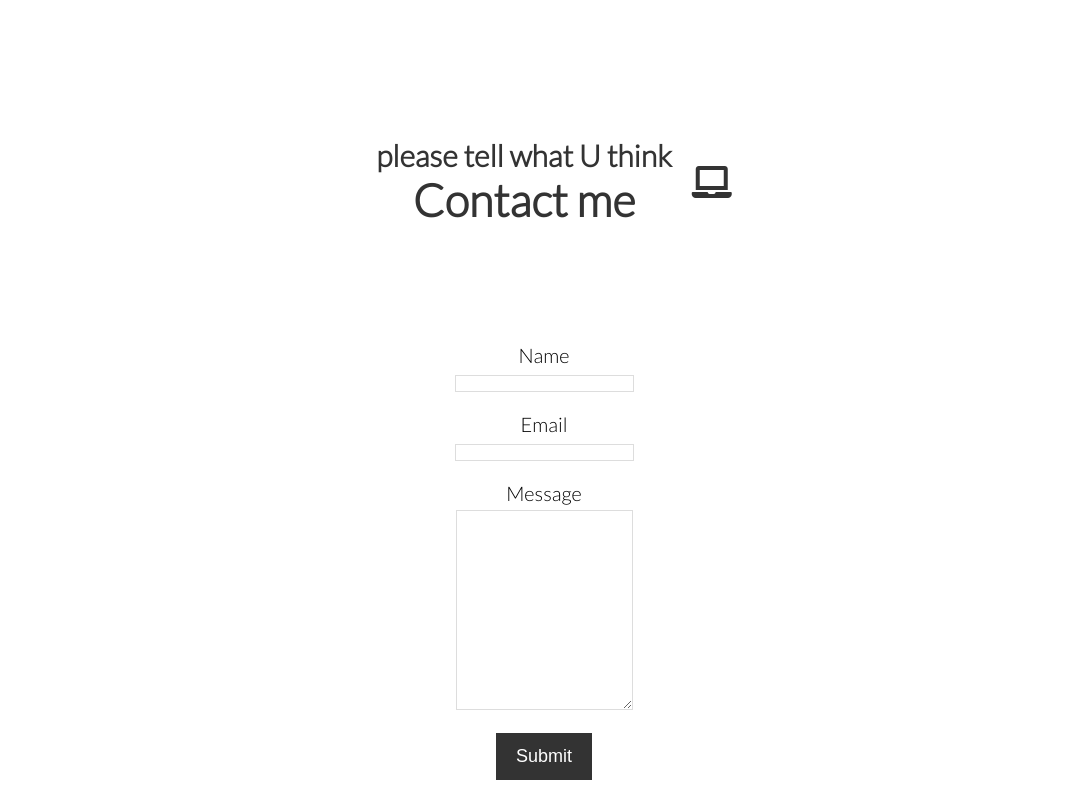
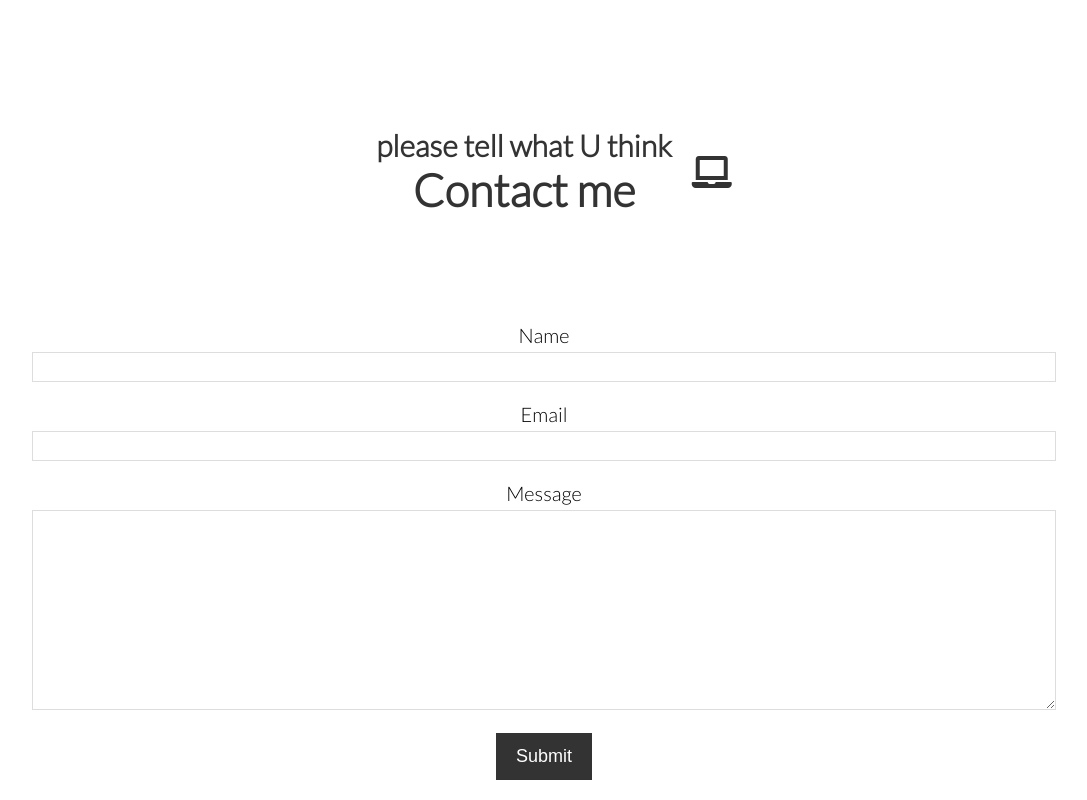
Before and after one commit to danah2139/portfolio, a plain HTML site: page index.html in a window 1280 px wide. Shown: the part 2400-3200 px from the top of the page, without its empty margins (96-1183 px from the left). Drawn offline with Linux system fonts and the light colour scheme.

Commit message:
change width

```diff
--- a/css/style.css
+++ b/css/style.css
@@ -207,7 +207,7 @@ a {
 }
 
 form {
-	width: 100%;
+	width: 80vw;
 	display: flex;
 	flex-direction: column;
 	align-items: center;
@@ -215,7 +215,7 @@ form {
 }
 #section-contact .form-group {
 	margin-bottom: 20px;
-	max-width: 350px;
+	width: 100%;
 }
 
 #section-contact label {
@@ -231,6 +231,9 @@ form {
 	border: 1px #ddd solid;
 }
 
+#section-contact input {
+	height: 30px;
+}
 #section-contact textarea {
 	height: 200px;
 }
```
